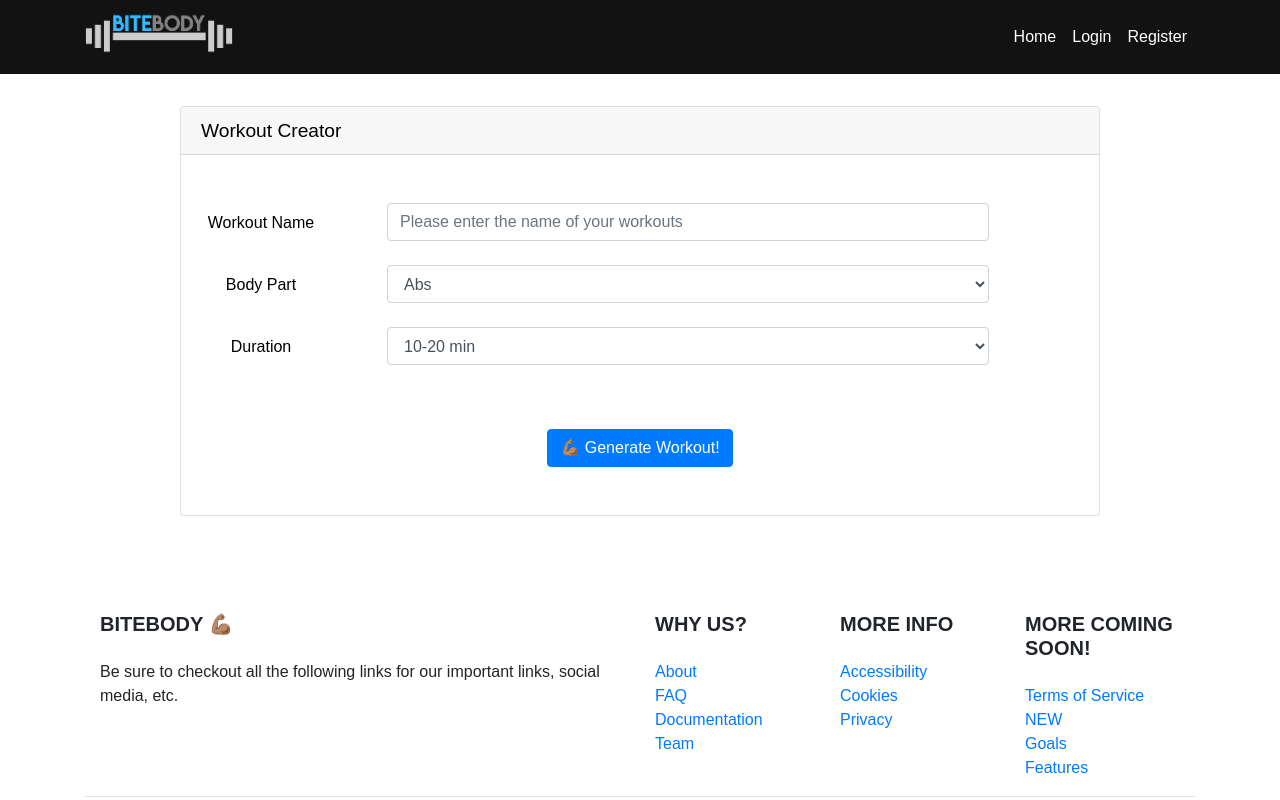
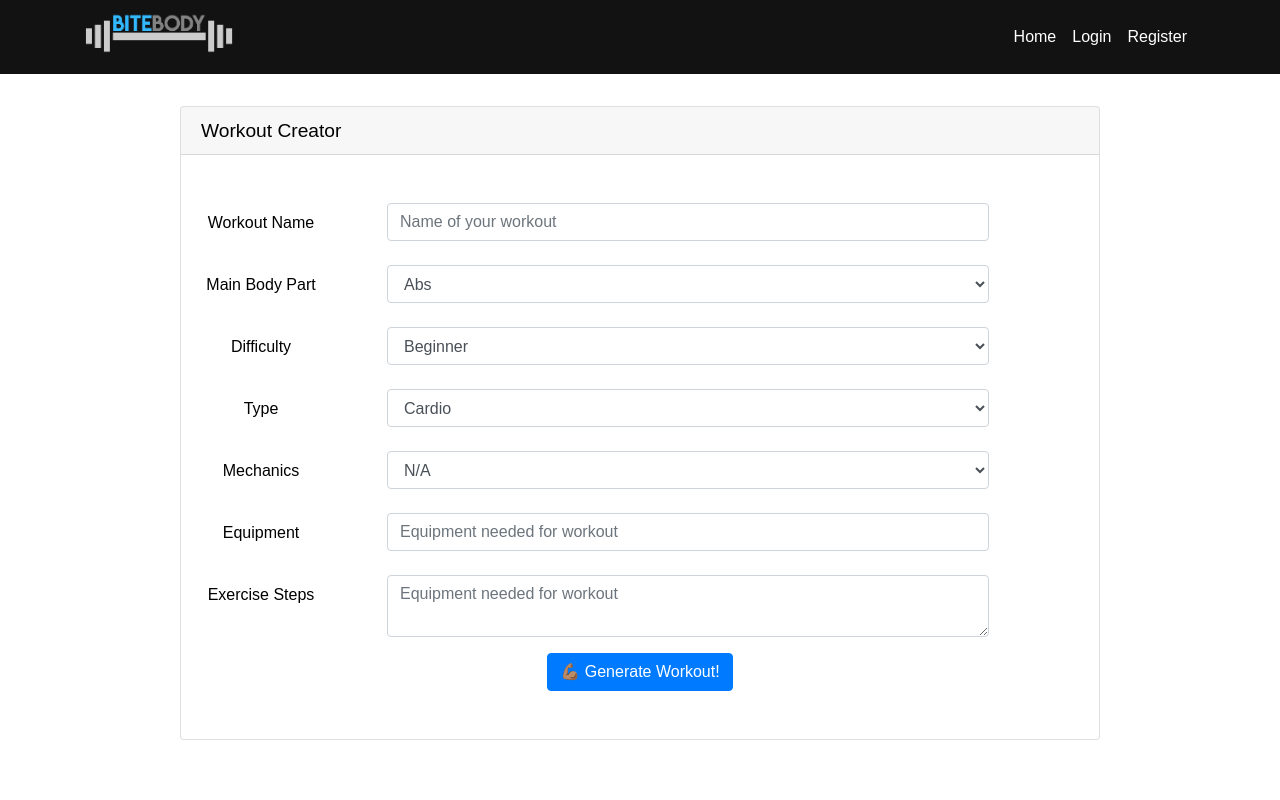
Before and after one commit to Bite-Body/bitebody-front-end, a React (Create React App) app: page /createWorkouts in a window 1280 px wide. Shown: the top 800 px of the page. Built offline with nearby package versions, Linux system fonts and the light colour scheme.

Commit message:
Updated with edit profile functionality

```diff
--- a/src/components/CreateWorkout/CreateWorkout.js
+++ b/src/components/CreateWorkout/CreateWorkout.js
@@ -1,14 +1,21 @@
 import React, { Component } from 'react'
-import { post_log } from '../Logger/Logger'
-import { login } from '../UserFunctions'
+import axios from 'axios'
 
 class WorkoutPlans extends Component {
   constructor() {
     super()
     this.state = {
-      email: '',
-      password: '',
-      errors: '',
+      detailed_muscle_group: '',
+      difficulty: 'Beginner',
+      equipment: '',
+      excercise_steps: '',
+      id: '',
+      image_path: '',
+      main_muscle_group: 'Abs',
+      mechanics: 'N/A',
+      other_muscle_groups: '',
+      type: 'Cardio',
+      workout_name: '',
       loading: false
     }
 
@@ -18,32 +25,42 @@ class WorkoutPlans extends Component {
 
   onChange(e) {
     this.setState({ [e.target.name]: e.target.value })
+    console.log(this.state)
   }
 
   onSubmit(e) {
     this.setState({loading: true })
 
-    let action = 'SUBMIT /login for ' + this.state.email
-    if(this.state.email === ""){action = 'SUBMIT /login for NULL USER'}
-    post_log(action)
+    e.preventDefault()
+
+    let payload = {
+      "detailed_muscle_group": "",
+      "difficulty": this.state.difficulty,
+      "equipment": this.state.equipment,
+      "excercise_steps": this.state.excercise_steps,
+      "id": "0",
+      "image_path": "https://bryanimages.s3.amazonaws.com/fitness.jpg",
+      "main_muscle_group": this.state.main_muscle_group,
+      "mechanics": this.state.mechanics,
+      "other_muscle_groups": "",
+      "type": this.state.type,
+      "workout_name": this.state.workout_name
+    }
+
+    console.log(payload)
 
     e.preventDefault()
 
-    const user = {
-      username_or_email: this.state.email,
-      password: this.state.password
-    }
+    axios.post('workouts', payload)
+    .then(response => {
+      console.log(JSON.stringify(response.data))
+      this.setState({loading: false })
+    })
+    .catch(err => {
+      console.log(err)
+      this.setState({loading: false })
+    })
 
-    login(user).then(res => {
-      if (res.Allow !== "no") {
-        this.props.history.push('/')
-      }
-      else{
-        this.props.history.push('/login')
-        this.setState({errors: res.Error})
-        this.setState({loading: false })
-      }
-    })
   }
 
     render() {
@@ -74,17 +91,17 @@ class WorkoutPlans extends Component {
                         <label for="exampleFormControlSelect1">Workout Name</label>
                       </div>
                       <div className="col-md-8" style={{marginRight: '1em', marginLeft: '1em'}}>
-                        <input type="text" class="form-control" id="formGroupExampleInput" placeholder="Please enter the name of your workouts"/>
+                        <input type="text" name="workout_name" value={this.state.workout_name} onChange={this.onChange} class="form-control" id="formGroupExampleInput" placeholder="Name of your workout"/>
                       </div>
                     </div>
 
                     <br/>
                     <div className="row">
                       <div className="col-md-2" style={{marginTop: '0.5em', marginRight: '1em', marginLeft: '1em'}}>
-                        <label for="exampleFormControlSelect1">Body Part</label>
+                        <label for="exampleFormControlSelect1">Main Body Part</label>
                       </div>
                       <div className="col-md-8" style={{marginRight: '1em', marginLeft: '1em'}}>
-                        <select className="form-control" id="Please enter Body Part to workout">
+                        <select className="form-control" id="exampleFormControlSelect1" name="main_muscle_group" value={this.state.main_muscle_group} onChange={this.onChange}>
                           <option>Abs</option>
                           <option>Biceps</option>
                           <option>Triceps</option>
@@ -102,25 +119,70 @@ class WorkoutPlans extends Component {
 
                     <div className="row">
                       <div className="col-md-2" style={{marginTop: '0.5em', marginRight: '1em', marginLeft: '1em'}}>
-                        <label for="exampleFormControlSelect1">Duration</label>
+                        <label for="exampleFormControlSelect1">Difficulty</label>
                       </div>
                       <div className="col-md-8" style={{marginRight: '1em', marginLeft: '1em'}}>
-                        <select className="form-control" id="exampleFormControlSelect1">
-                          <option>10-20 min</option>
-                          <option>20 - 30 min</option>
-                          <option>30 - 45 min</option>
+                        <select className="form-control" id="exampleFormControlSelect1" name="difficulty" value={this.state.difficulty} onChange={this.onChange}>
+                          <option>Beginner</option>
+                          <option>Intermediate</option>
+                          <option>Expert</option>
                         </select>
                       </div>
                     </div>
 
+                    <br/>
 
-
+                    <div className="row">
+                      <div className="col-md-2" style={{marginTop: '0.5em', marginRight: '1em', marginLeft: '1em'}}>
+                        <label for="exampleFormControlSelect1">Type</label>
+                      </div>
+                      <div className="col-md-8" style={{marginRight: '1em', marginLeft: '1em'}}>
+                        <select className="form-control" id="exampleFormControlSelect1" name="type" value={this.state.type} onChange={this.onChange}>
+                          <option>Cardio</option>
+                          <option>Strength</option>
+                          <option>Stretching</option>
+                          <option>Power Lifting</option>
+                          <option>Olympic Weight Lifting</option>
+                        </select>
+                      </div>
+                    </div>
 
                     <br/>
 
-
+                    <div className="row">
+                      <div className="col-md-2" style={{marginTop: '0.5em', marginRight: '1em', marginLeft: '1em'}}>
+                        <label for="exampleFormControlSelect1">Mechanics</label>
+                      </div>
+                      <div className="col-md-8" style={{marginRight: '1em', marginLeft: '1em'}}>
+                        <select className="form-control" id="exampleFormControlSelect1" name="mechanics" value={this.state.mechanics} onChange={this.onChange}>
+                          <option>N/A</option>
+                          <option>Isolation</option>
+                          <option>Compound</option>
+                        </select>
+                      </div>
+                    </div>
 
                     <br/>
+
+                    <div className="row">
+                      <div className="col-md-2" style={{marginTop: '0.5em', marginRight: '1em', marginLeft: '1em'}}>
+                        <label for="exampleFormControlSelect1">Equipment</label>
+                      </div>
+                      <div className="col-md-8" style={{marginRight: '1em', marginLeft: '1em'}}>
+                        <input type="text" name="equipment" value={this.state.equipment} onChange={this.onChange} class="form-control" id="formGroupExampleInput" placeholder="Equipment needed for workout"/>
+                      </div>
+                    </div>
+
+                    <br/>
+
+                    <div className="row">
+                      <div className="col-md-2" style={{marginTop: '0.5em', marginRight: '1em', marginLeft: '1em'}}>
+                        <label for="exampleFormControlSelect1">Exercise Steps</label>
+                      </div>
+                      <div className="col-md-8" style={{marginRight: '1em', marginLeft: '1em'}}>
+                        <textarea type="text" name="excercise_steps" value={this.state.excercise_steps} onChange={this.onChange} class="form-control" id="formGroupExampleInput" placeholder="Equipment needed for workout"/>
+                      </div>
+                    </div>
 
                     </div>
                       <button type="submit" className="btn btn-primary"> <span role="img" aria-label="muscle">💪🏽</span> Generate Workout!</button>
--- a/src/components/Profile/EditProfile.js
+++ b/src/components/Profile/EditProfile.js
@@ -1,6 +1,79 @@
 import React, { Component } from 'react'
+import jwt_decode from 'jwt-decode'
+import axios from 'axios'
+class EditProfile extends Component {
+  constructor() {
+    super()
+    this.state = {
+      display_name: '',
+      title: '',
+      age: '',
+      bio: '',
+      gender: '',
+      username: '',
+      first_name: '',
+      last_name: '',
+      email: '',
+      id: '',
+      loading: false
+    }
 
-class EditProfile extends Component {
+    this.onChange = this.onChange.bind(this)
+    this.onSubmit = this.onSubmit.bind(this)
+  }
+
+  componentDidMount() {
+    const token = localStorage.usertoken
+    try{
+      const decoded = jwt_decode(token)
+      this.setState({
+        first_name: decoded.identity.first_name,
+        last_name: decoded.identity.last_name,
+        email: decoded.identity.email,
+        id: decoded.identity.id,
+        username: decoded.identity.username
+      })
+    }
+    catch(error){}
+
+    document.title = "Bitebody - Edit Profile"
+  }
+
+  onChange(e) {
+    this.setState({ [e.target.name]: e.target.value })
+    console.log(this.state)
+  }
+
+  onSubmit(e) {
+    this.setState({loading: true })
+
+    e.preventDefault()
+
+    let payload = {
+      "id": this.state.id,
+      "nickname": this.state.display_name,
+      "title": this.state.title,
+      "age": this.state.age,
+      "bio": this.state.bio,
+      "gender": this.state.gender,
+    }
+
+    console.log(payload)
+
+    e.preventDefault()
+
+    axios.post('profile', payload)
+    .then(response => {
+      console.log(JSON.stringify(response.data))
+      this.setState({loading: false })
+    })
+    .catch(err => {
+      console.log(err)
+      this.setState({loading: false })
+    })
+
+  }
+
 
     render() {
       return (
@@ -27,7 +100,7 @@ class EditProfile extends Component {
                         <label for="exampleFormControlSelect1">Display Name</label>
                       </div>
                       <div className="col-md-8" style={{marginRight: '1em', marginLeft: '1em'}}>
-                        <input type="text" class="form-control" id="formGroupExampleInput" placeholder="Please enter the desired display name"/>
+                        <input name="display_name" value={this.state.display_name} onChange={this.onChange} type="text" class="form-control" id="formGroupExampleInput" placeholder="Please enter the desired display name"/>
                       </div>
                     </div>
 
@@ -37,7 +110,7 @@ class EditProfile extends Component {
                         <label for="exampleFormControlSelect1">Title</label>
                       </div>
                       <div className="col-md-8" style={{marginRight: '1em', marginLeft: '1em'}}>
-                        <input type="text" class="form-control" id="formGroupExampleInput" placeholder="Please enter the desired title"/>
+                        <input name="title" value={this.state.title} onChange={this.onChange} type="text" class="form-control" id="formGroupExampleInput" placeholder="Please enter your desired title"/>
                       </div>
                     </div>
 
@@ -45,13 +118,34 @@ class EditProfile extends Component {
 
                     <div className="row">
                       <div className="col-md-2" style={{marginTop: '0.5em', marginRight: '1em', marginLeft: '1em'}}>
-                        <label for="exampleFormControlSelect1">New Email</label>
+                        <label for="exampleFormControlSelect1">Age</label>
                       </div>
                       <div className="col-md-8" style={{marginRight: '1em', marginLeft: '1em'}}>
-                        <input type="text" class="form-control" id="formGroupExampleInput" placeholder="Please enter the new email"/>
+                        <input name="age" value={this.state.age} onChange={this.onChange} type="text" class="form-control" id="formGroupExampleInput" placeholder="How young are you?"/>
                       </div>
                     </div>
 
+                    <br/>
+
+                    <div className="row">
+                      <div className="col-md-2" style={{marginTop: '0.5em', marginRight: '1em', marginLeft: '1em'}}>
+                        <label for="exampleFormControlSelect1">Bio</label>
+                      </div>
+                      <div className="col-md-8" style={{marginRight: '1em', marginLeft: '1em'}}>
+                        <textarea name="bio" value={this.state.bio} onChange={this.onChange} type="text" class="form-control" id="formGroupExampleInput" placeholder="Enter whatever describes you. ^-^ ~ teehee <3 uwu"/>
+                      </div>
+                    </div>
+
+                    <br/>
+
+                    <div className="row">
+                      <div className="col-md-2" style={{marginTop: '0.5em', marginRight: '1em', marginLeft: '1em'}}>
+                        <label for="exampleFormControlSelect1">Gender</label>
+                      </div>
+                      <div className="col-md-8" style={{marginRight: '1em', marginLeft: '1em'}}>
+                        <textarea name="gender" value={this.state.gender} onChange={this.onChange} type="text" class="form-control" id="formGroupExampleInput" placeholder="Whatever describes you!"/>
+                      </div>
+                    </div>
 
                     <br/>
                     <br/>
```
Also changed, not shown: src/components/Profile.js (+53 -3 lines).
